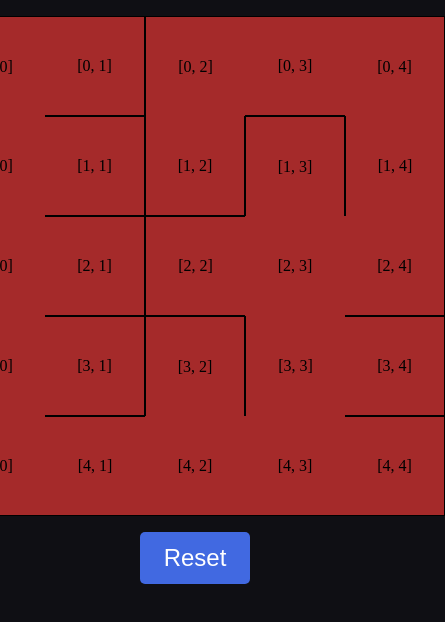
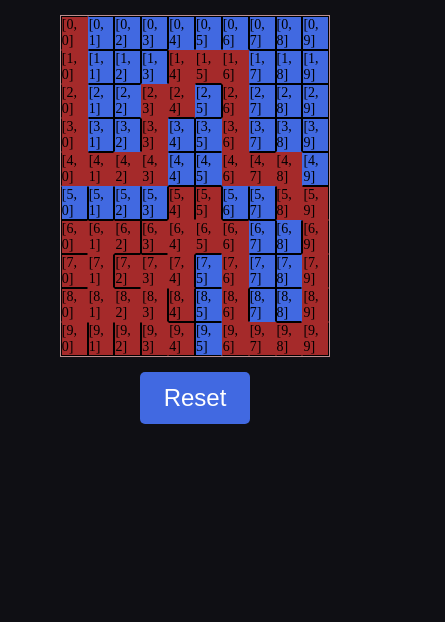
Before and after one commit to johnrdoty92/maze-generator, a React (Vite) app: page / in a window 390 px wide. Shown: the top 622 px of the page, 445 px wide, since content can reach past the window. Built offline with nearby package versions, Linux system fonts and the light colour scheme.

Commit message:
add responsiveness

```diff
--- a/src/App.css
+++ b/src/App.css
@@ -1,7 +1,3 @@
-:root {
-  --square-size: 100px;
-}
-
 .container {
     display: flex;
     place-items: center;
@@ -32,16 +28,26 @@
     background-color: rgb(40,40,80);
 }
 
+.grid {
+  width: min(90dvh, 75%);
+  aspect-ratio: 1 / 1;
+  outline: 1px solid rosybrown;
+  display: flex;
+  flex-direction: column;
+}
+
 .row {
     display: flex;
+    flex: 1;
     justify-content: center;
   }
 
 .cell {
-  height: var(--square-size);
+  flex: 1;
   aspect-ratio: 1 / 1;
   display: grid;
   place-items: center;
+  font-size: clamp(8px, 1em, 14px);
   background-color:royalblue;
   border-collapse: collapse;
   border-top: 1px solid black;
@@ -55,17 +61,17 @@
 }
 
 .top {
-  border-top: none;
+  border-top: 1px solid transparent;
 }
 
 .left {
-  border-left: none;
+  border-left: 1px solid transparent;
 }
 
 .right {
-  border-right: none;
+  border-right: 1px solid transparent;
 }
 
 .bottom {
-  border-bottom: none;
+  border-bottom: 1px solid transparent;
 }
--- a/src/App.tsx
+++ b/src/App.tsx
@@ -1,7 +1,7 @@
 import { useEffect, useRef } from 'react';
 import './App.css'
 
-const GRID_DIMENSIONS = 5;
+const GRID_DIMENSIONS = 10;
 const ROWS = (Array(GRID_DIMENSIONS)
   .fill(0)
   .map((_, i) => (
@@ -110,7 +110,7 @@ function App() {
 
   return (
     <div className='container'>
-      <div ref={gridRef}>
+      <div className='grid' ref={gridRef}>
         {grid}
       </div>
       <button className='button' onClick={() => window.location.reload()}>Reset</button>
```
